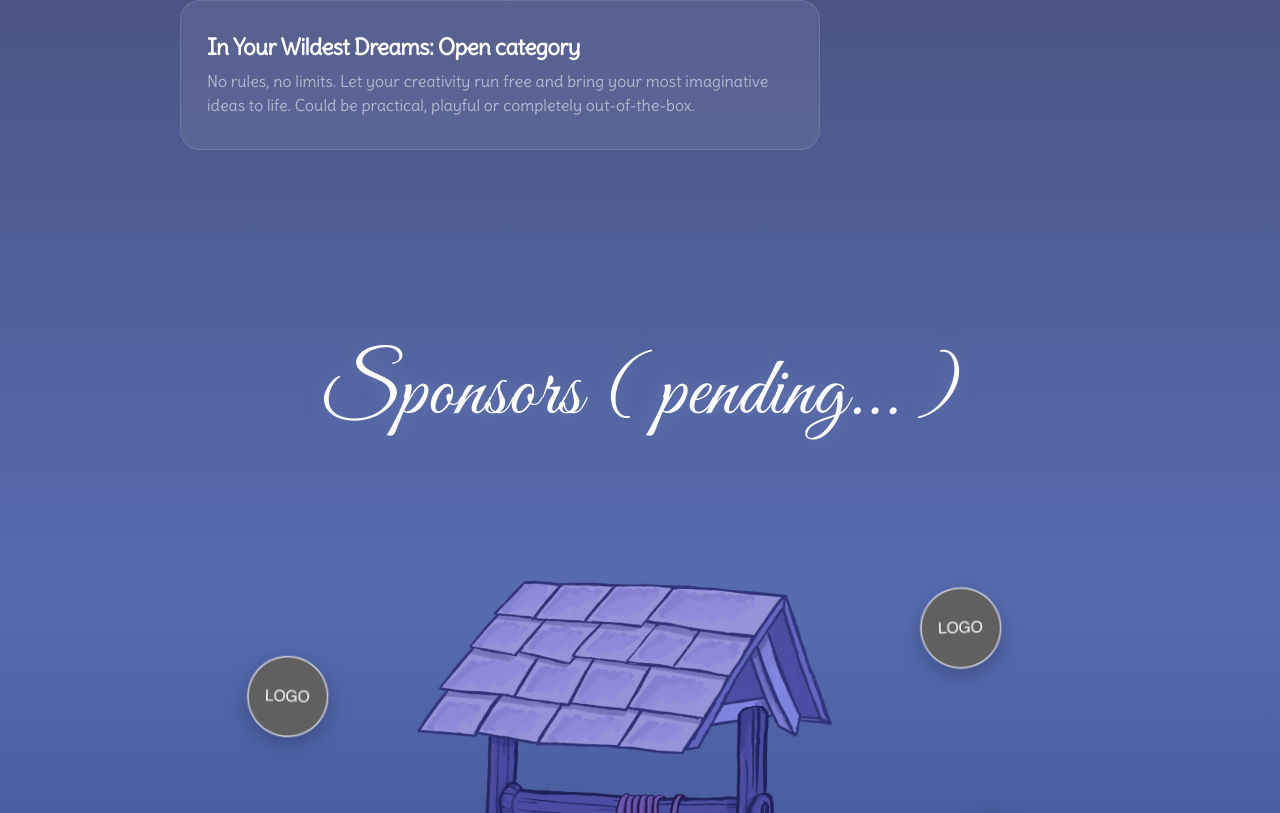
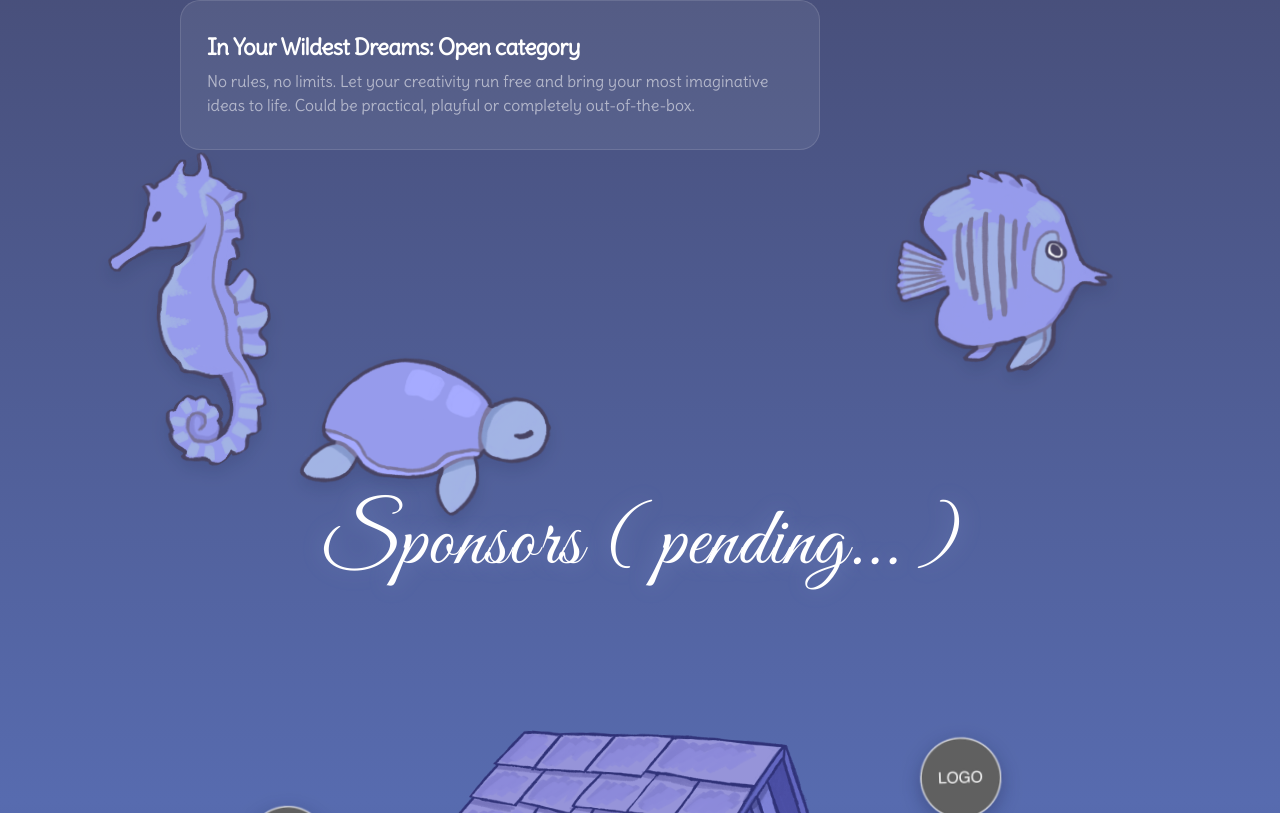
Before and after one commit to hsu-emily/Whack2026-Website, a React (Vite) app: page / in a window 1280 px wide. Shown: the part 2327-3140 px from the top of the page. Built offline with nearby package versions, Linux system fonts and the light colour scheme.

Commit message:
add animals

```diff
--- a/src/App.jsx
+++ b/src/App.jsx
@@ -5,6 +5,10 @@ import './index.css'
 import whaleJump from './assets/logo.png'
 import turtle from './assets/turtle.png'
 import wishingWell from './assets/wishing_well.png'
+import fatFish from './assets/fat_fish.png'
+import seahorse from './assets/seahorse.png'
+import starfish from './assets/starfish.png'
+import clownfish from './assets/clownfish.png'
 import whaleSleep from './assets/logo_sleep.png'
 import pillow from './assets/pillow.png'
 import sponsorLogoPlaceholder from './assets/sponsor_logo_placeholder.png'
@@ -14,6 +18,21 @@ import Cloud from './components/Cloud'
 import Schedule from './components/Schedule'
 //import WishingWell from './components/WishingWell'
 import Waves from './components/Waves'
+
+function SeaCreature({ src, label, className = '', initiallyFlipped = false }) {
+  const [flipped, setFlipped] = useState(initiallyFlipped)
+
+  return (
+    <button
+      type="button"
+      className={`fish-swimmer ${className}${flipped ? ' is-flipped' : ''}`}
+      onClick={() => setFlipped((current) => !current)}
+      aria-label={`Flip the ${label}`}
+    >
+      <img src={src} alt="" />
+    </button>
+  )
+}
 
 // StarrySky regenerates every star whenever this prop changes identity, and App
 // re-renders on every scroll tick — so this MUST be a stable module-level
@@ -369,6 +388,12 @@ function App() {
         </div>
       </section>
 
+      <div className="fish-interstitial">
+        <SeaCreature src={fatFish} label="fish" />
+        <SeaCreature src={seahorse} label="seahorse" className="seahorse-swimmer" />
+        <SeaCreature src={turtle} label="turtle" className="turtle-swimmer" initiallyFlipped />
+      </div>
+
       {/* ── Section 6 · Sponsors ── */}
       <section id="sponsors" className="section section-6">
         <div className="section-inner centered">
@@ -422,6 +447,10 @@ function App() {
             <a href="mailto:sponsor@whack.ucsc.edu" style={{ color: 'white' }}>Reach out!</a>
         </p>
       </section>
+      <div className="bottom-creature-row">
+        <SeaCreature src={starfish} label="starfish" className="starfish-swimmer" />
+        <SeaCreature src={clownfish} label="clownfish" className="clownfish-swimmer" />
+      </div>
       </div>{/* /sky-band */}
 
       {/* ── Section 7 · FAQ ── */}
--- a/src/index.css
+++ b/src/index.css
@@ -1011,6 +1011,108 @@ h2 {
   font-size: 1rem;
   opacity: 0.55;
   line-height: 1.5;
+}
+
+.fish-interstitial {
+  position: relative;
+  height: 150px;
+  z-index: 2;
+  pointer-events: none;
+}
+
+.bottom-creature-row {
+  position: relative;
+  height: 190px;
+  z-index: 2;
+  pointer-events: none;
+}
+
+.fish-swimmer {
+  position: absolute;
+  right: clamp(7%, 11vw, 14%);
+  top: 30%;
+  width: clamp(180px, 21vw, 300px);
+  padding: 12px;
+  border: 0;
+  background: transparent;
+  cursor: pointer;
+  pointer-events: auto;
+  transform: translateY(-50%);
+  transition: transform 0.35s ease;
+}
+
+.fish-swimmer.is-flipped {
+  transform: translateY(-50%) scaleX(-1);
+}
+
+.seahorse-swimmer,
+.turtle-swimmer {
+  right: auto;
+  left: clamp(6%, 10vw, 13%);
+}
+
+.seahorse-swimmer {
+  top: 58%;
+  left: clamp(2%, 6vw, 9%);
+  width: clamp(180px, 19vw, 270px);
+}
+
+.turtle-swimmer {
+  top: 140%;
+  left: clamp(17%, 21vw, 26%);
+  width: clamp(220px, 24vw, 340px);
+}
+
+.seahorse-swimmer img {
+  animation-duration: 3.1s;
+  animation-delay: -0.35s;
+}
+
+.turtle-swimmer img {
+  animation-duration: 5.2s;
+  animation-delay: -3.8s;
+}
+
+.starfish-swimmer,
+.clownfish-swimmer {
+  width: clamp(220px, 24vw, 340px);
+}
+
+.starfish-swimmer {
+  right: auto;
+  left: clamp(6%, 10vw, 13%);
+  top: 52%;
+}
+
+.clownfish-swimmer {
+  top: -24%;
+}
+
+.clownfish-swimmer img {
+  animation-delay: -1.8s;
+}
+
+.fish-swimmer img {
+  display: block;
+  width: 100%;
+  height: auto;
+  filter: drop-shadow(0 8px 8px rgba(8, 14, 46, 0.12));
+  animation: fishBob 2.8s ease-in-out infinite;
+}
+
+.fish-swimmer:focus-visible {
+  outline: 2px solid white;
+  outline-offset: 4px;
+}
+
+@keyframes fishBob {
+  0%, 100% { transform: translateY(0) rotate(-2deg); }
+  50% { transform: translateY(-9px) rotate(2deg); }
+}
+
+@media (prefers-reduced-motion: reduce) {
+  .fish-swimmer { transition: none; }
+  .fish-swimmer img { animation: none; }
 }
 
 /* ── Section 6 – Sponsors ───────────────────── */
```
